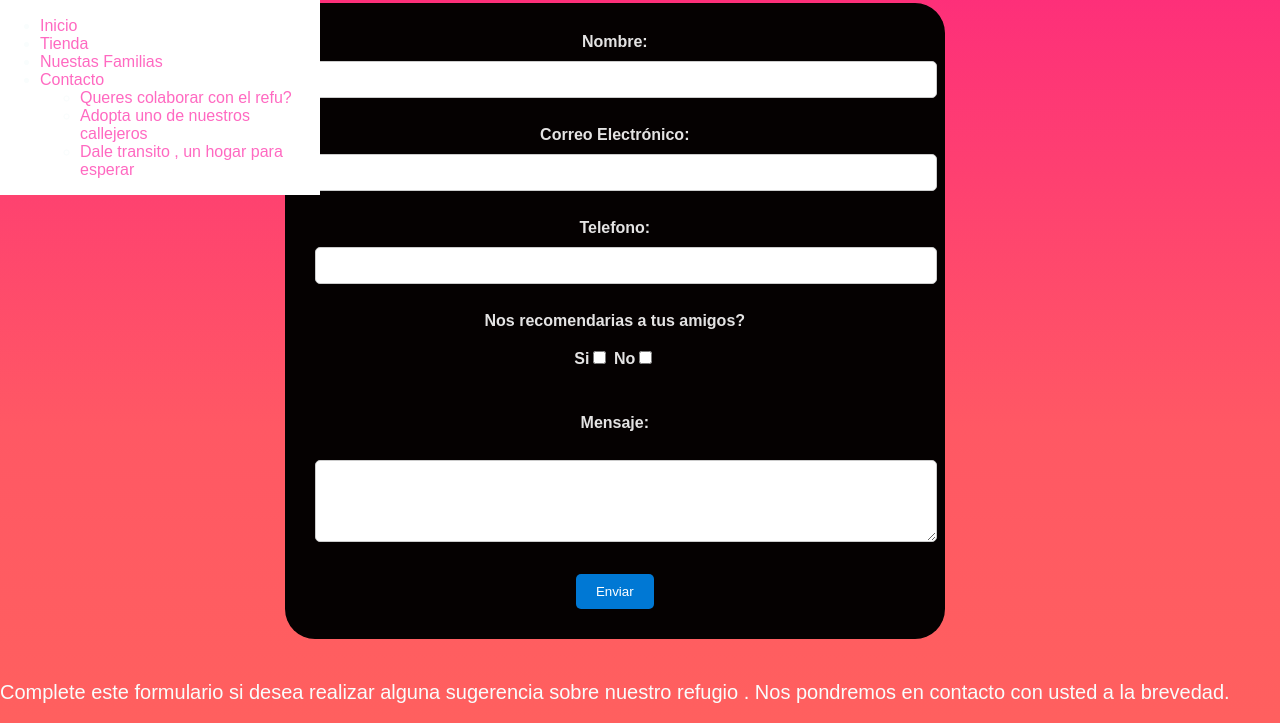
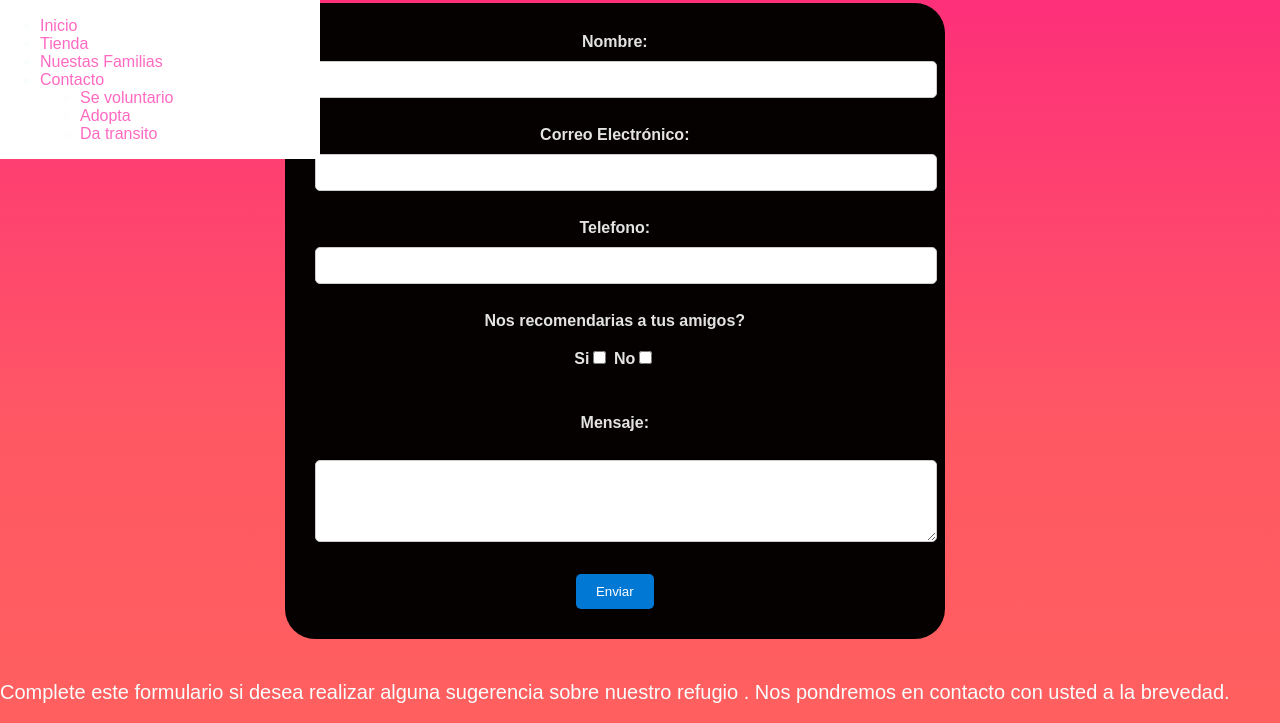
Before and after one commit to Maragambarte/Practica, a plain HTML site: page contacto.html in a window 1280 px wide. Shown: the part 77-800 px from the top of the page. Drawn offline with Linux system fonts and the light colour scheme; a script that the page names is missing.

Commit message:
Update contacto.html

```diff
--- a/contacto.html
+++ b/contacto.html
@@ -23,9 +23,9 @@
                             <li><a href="familias.html" class="active">Nuestas Familias</a></li>
                             <li><a href="contacto.html" class="active">Contacto</a></li>
                             <ul class="submenu">
-                                <li><a href="colaboro.html">Queres colaborar con el refu?</a></li>
-                                <li><a href="adopta.html">Adopta uno de nuestros callejeros</a></li>
-                                <li><a href="transito.html">Dale transito , un hogar para esperar</a></li>
+                                <li><a href="colaboro.html">Se voluntario</a></li>
+                                <li><a href="adopta.html">Adopta </a></li>
+                                <li><a href="transito.html">Da transito </a></li>
                             </ul>
                         </ul>
                     </div>
```
